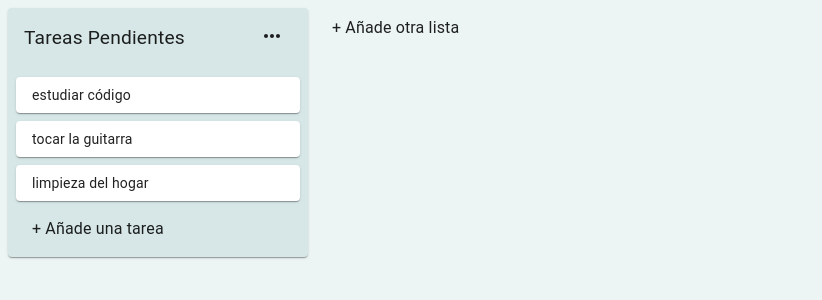
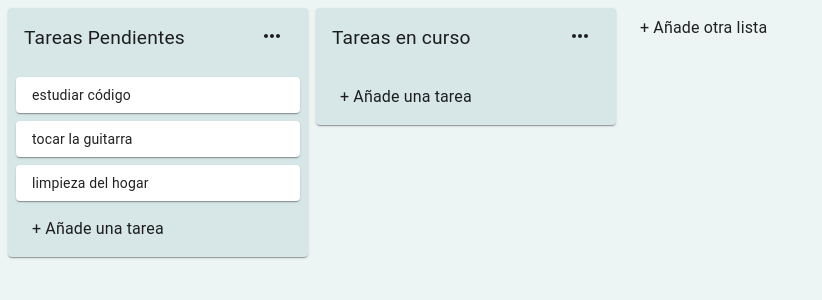
Before and after one commit to rafavillarraso/reto3_concarpetas, a React (Create React App) app: page / in a window 1280 px wide. Shown: the top 300 px of the page, without its empty margins (0-822 px from the left). Built offline with nearby package versions, Linux system fonts and the light colour scheme.

Commit message:
se añade el código para pasar tareas de entre columnas

```diff
--- a/src/App.js
+++ b/src/App.js
@@ -73,9 +73,52 @@ const addMoreList = (title) => {
     setData(newState);
   }
 
+
+  const onDragEnd = (result) => {
+    const {destination, source, draggableId} = result;
+    console.log('desnation', destination, 'source',source, draggableId);
+
+    if (!destination) {
+      return;
+    }
+    const sourceList = data.lists[source.droppableId];
+    const destinationList = data.lists[destination.droppableId];
+    const draggingCard = sourceList.cards.filter(
+      (card) => card.id === draggableId
+    )[0];
+
+    if (source.droppableId === destination.droppableId){
+      sourceList.cards.splice(source.index,1);
+      destinationList.cards.splice(destination.index,0,draggingCard);
+      const newState = {
+        ...data,
+        lists: {
+          ...data.lists,
+          [sourceList.id]: destinationList,
+        },
+      };
+      setData(newState);
+    } else {
+      sourceList.cards.splice(source.index,1);
+      destinationList.cards.splice(destination.index, 0, draggingCard);
+
+      const newState = {
+        ...data,
+        lists:{
+          ...data.lists,
+          [sourceList.id]: sourceList,
+          [destinationList.id]: destinationList,
+        },
+      };
+      setData(newState);
+    }
+
+
+  }
+
   return (
     <StoreApi.Provider value={{ addMoreCard, addMoreList, updateListTitle }}>
-        <DragDropContext>
+        <DragDropContext onDragEnd={onDragEnd}>
           <div className={classes.root} >
             {data.listIds.map((listId)=> {
               const list = data.lists[listId];
--- a/src/store/store.js
+++ b/src/store/store.js
@@ -20,8 +20,13 @@ const data = {
             title: 'Tareas Pendientes',
             cards,
             },
+        'list-2': {
+            id:'list-2',
+            title: 'Tareas en curso',
+            cards: [],
+            },
     },
-    listIds: ['list-1'],
+    listIds: ['list-1', 'list-2'],
 };
 
 export default data;
```
